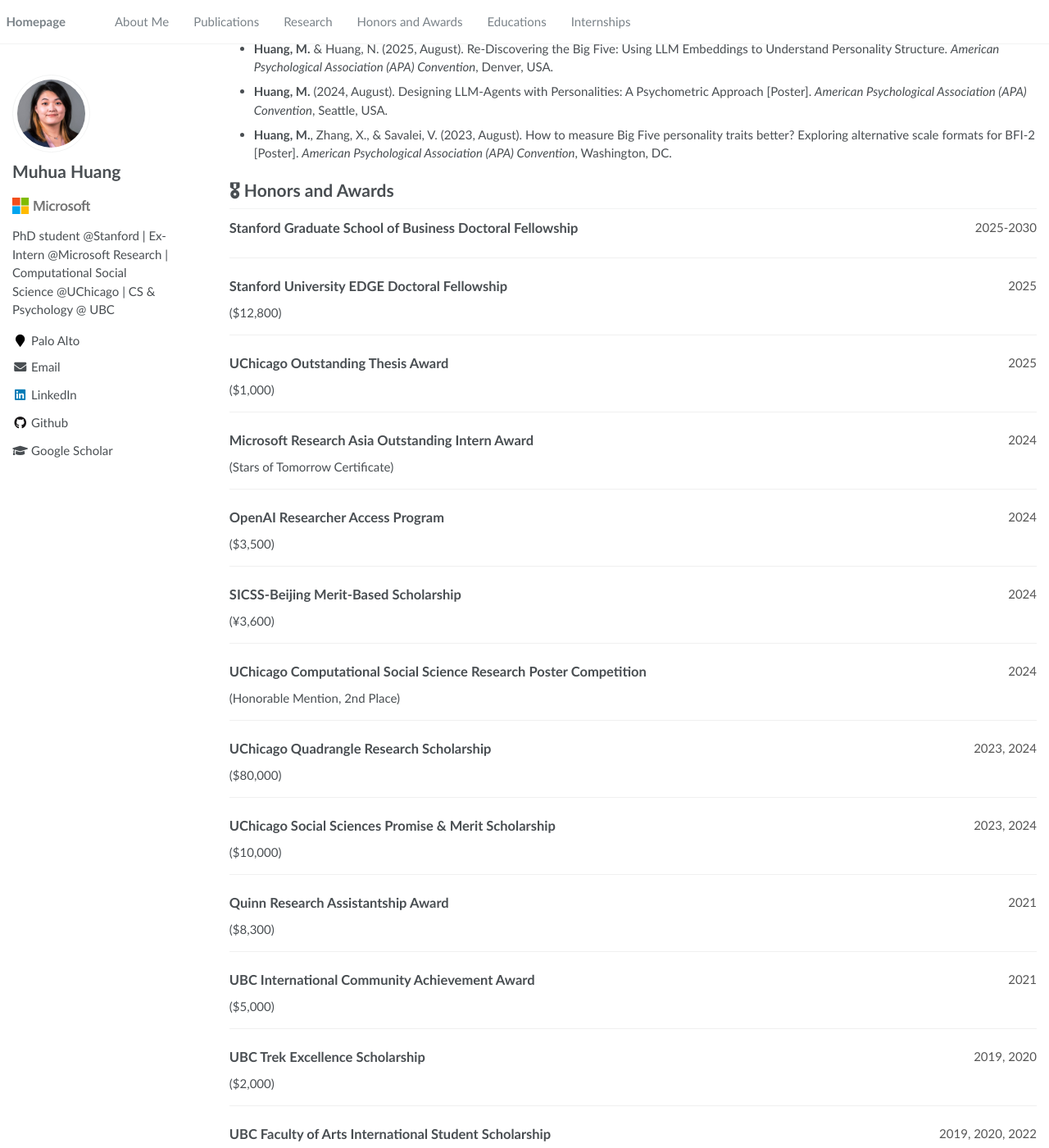
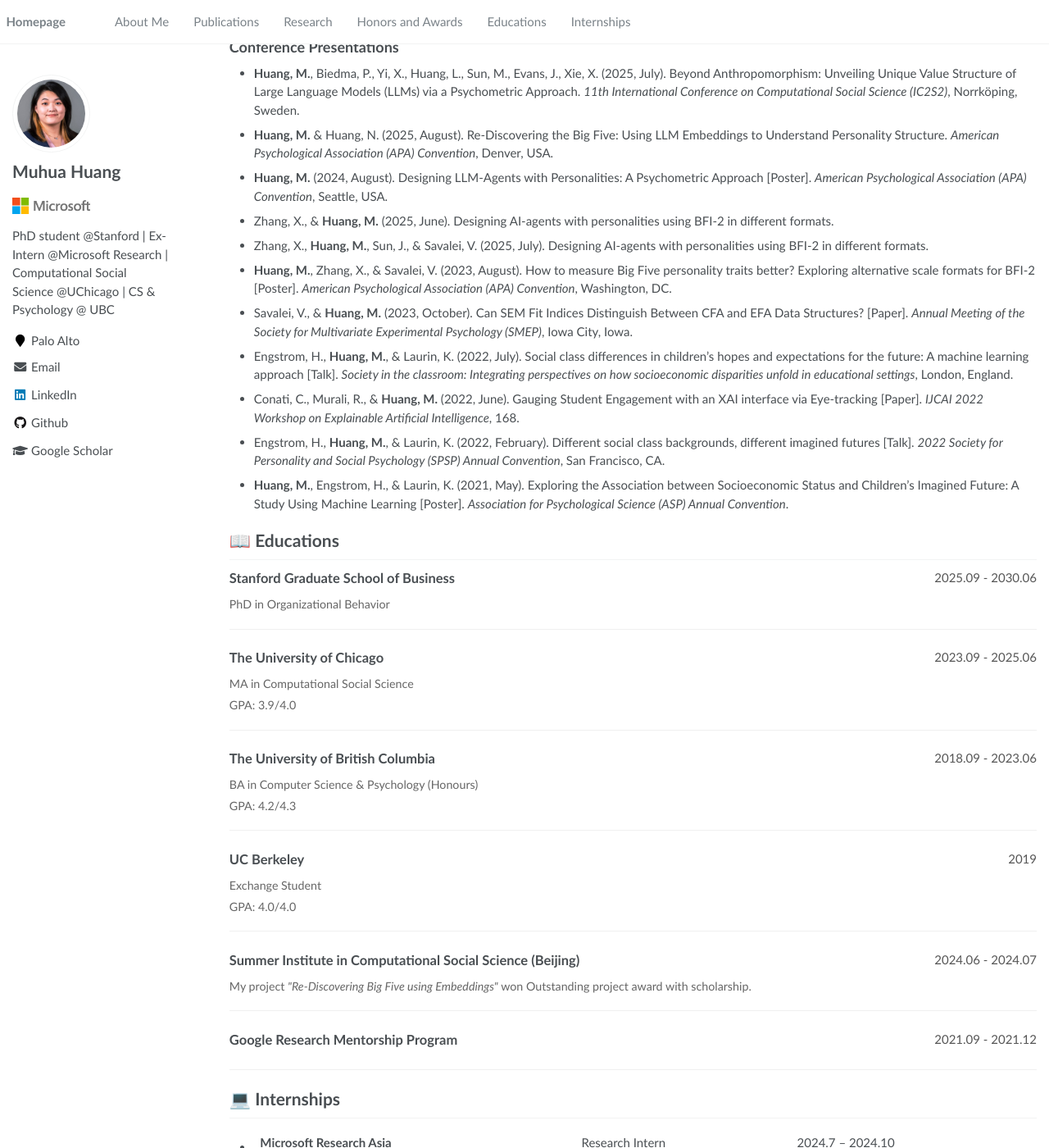
Before and after one commit to muhua-h/muhua-h.github.io, a Jekyll site: the page built from _pages/about.md, in a window 1280 px wide and 1400 px high, scrolled down 1351 px. Shown: the whole window at 82% size. Built offline with Jekyll 4.4.1, drawn with Linux system fonts in a browser that asks for light colours; some of the changed text lies outside the part shown.

Commit message:
updated sidebar

```diff
--- a/_config.yml
+++ b/_config.yml
@@ -28,7 +28,7 @@ author:
   employer         :
   pubmed           :
   googlescholar    : "https://scholar.google.com/citations?user=JxIbPdoAAAAJ&hl=en&inst=5746887945952177237"
-  email            : "muhua@uchicago.edu"
+  email            : "muhua@stanford.edu"
   researchgate     :  # example: "https://www.researchgate.net/profile/yourprofile"
   uri              :
   bitbucket        :
--- a/_pages/about.md
+++ b/_pages/about.md
@@ -17,6 +17,6 @@ redirect_from:
 {% include_relative includes/research.md %}
 {% endcomment %}
 
+{% include_relative includes/others.md %}
+
 {% include_relative includes/honers.md %}
-
-{% include_relative includes/others.md %}
--- a/_pages/includes/others.md
+++ b/_pages/includes/others.md
@@ -31,7 +31,7 @@
     <div class="education-details">Exchange Student</div>
     <div class="education-details">GPA: 4.0/4.0</div>
   </div>
-  <div class="education-date">2019.09 - 2019.12</div>
+  <div class="education-date">2019</div>
 </div>
 
 <div class="education-item">
--- a/_pages/includes/pub.md
+++ b/_pages/includes/pub.md
@@ -2,6 +2,8 @@
 ## Journal and Conference Proceedings
 - **Huang, M.**, & Evans, J. (In Press). Institutions as cached computation for resource-rational negotiation. *Behavioral and Brain Sciences*. [https://doi.org/10.1017/S0140525X2510174X](https://doi.org/10.1017/S0140525X2510174X)
 - **Huang, M.**, Zhang, X., Soto, C., & Evans, J. (Under Review). Designing AI-Agents with Personalities: A Psychometric Approach. *Personality Science*. [[Preprint]](https://arxiv.org/abs/2410.19238)
+- Bai, Y., Duan, S., **Huang, M.**, Yao, J., Liu, Z., Zhang, P., ... & Xie, X. (Under Review). IROTE: Human-like Traits Elicitation of Large Language Model via In-Context Self-Reflective Optimization. [[Preprint]]()
+- Zhang, H., **Huang, M.**, & Wang, J. (Under Review). Evolving Collective Cognition in Human-Agent Hybrid Societies: How Agents Form Stances and Boundaries. [[Preprint]]()
 - Zhang, X., **Huang, M.**, Sun, J., & Savalei, V. (2025). Improving the Measurement of the Big Five via Alternative Formats for the BFI-2. *Journal of Personality Assessment*. [https://doi.org/10.1080/00223891.2025.2531187](https://doi.org/10.1080/00223891.2025.2531187)
 - Yao, J., Yi, X., Duan, S., Wang, J., Bai, Y., **Huang, M.**, ... & Xie, X. (2025). Value compass benchmarks: A comprehensive, generative and self-evolving platform for llms' value evaluation. *Proceedings of the 63rd Annual Meeting of the Association for Computational Linguistics*. [https://doi.org/10.18653/v1/2025.acl-demo.64](https://doi.org/10.18653/v1/2025.acl-demo.64)
 - Kim, H., Yi, X., Bak, J., Yao, J., Lian, J., **Huang, M.**, Duan, S., & Xie, X. (2025). The Road to Artificial SuperIntelligence: A Comprehensive Survey of Superalignment. *SuperIntelligence - Robotics - Safety & Alignment*, 2(1). [https://doi.org/10.70777/si.v2i1.13963](https://doi.org/10.70777/si.v2i1.13963)
@@ -12,4 +14,11 @@
 - **Huang, M.**, Biedma, P., Yi, X., Huang, L., Sun, M., Evans, J., Xie, X. (2025, July). Beyond Anthropomorphism: Unveiling Unique Value Structure of Large Language Models (LLMs) via a Psychometric Approach. *11th International Conference on Computational Social Science (IC2S2)*, Norrköping, Sweden.
 - **Huang, M.** & Huang, N. (2025, August). Re-Discovering the Big Five: Using LLM Embeddings to Understand Personality Structure. *American Psychological Association (APA) Convention*, Denver, USA.
 - **Huang, M.** (2024, August). Designing LLM-Agents with Personalities: A Psychometric Approach [Poster]. *American Psychological Association (APA) Convention*, Seattle, USA.
+- Zhang, X., & **Huang, M.** (2025, June). Designing AI-agents with personalities using BFI-2 in different formats.
+- Zhang, X., **Huang, M.**, Sun, J., & Savalei, V. (2025, July). Designing AI-agents with personalities using BFI-2 in different formats.
 - **Huang, M.**, Zhang, X., & Savalei, V. (2023, August). How to measure Big Five personality traits better? Exploring alternative scale formats for BFI-2 [Poster]. *American Psychological Association (APA) Convention*, Washington, DC.
+- Savalei, V., & **Huang, M.** (2023, October). Can SEM Fit Indices Distinguish Between CFA and EFA Data Structures? [Paper]. *Annual Meeting of the Society for Multivariate Experimental Psychology (SMEP)*, Iowa City, Iowa.
+- Engstrom, H., **Huang, M.**, & Laurin, K. (2022, July). Social class differences in children's hopes and expectations for the future: A machine learning approach [Talk]. *Society in the classroom: Integrating perspectives on how socioeconomic disparities unfold in educational settings*, London, England.
+- Conati, C., Murali, R., & **Huang, M.** (2022, June). Gauging Student Engagement with an XAI interface via Eye-tracking [Paper]. *IJCAI 2022 Workshop on Explainable Artificial Intelligence*, 168.
+- Engstrom, H., **Huang, M.**, & Laurin, K. (2022, February). Different social class backgrounds, different imagined futures [Talk]. *2022 Society for Personality and Social Psychology (SPSP) Annual Convention*, San Francisco, CA.
+- **Huang, M.**, Engstrom, H., & Laurin, K. (2021, May). Exploring the Association between Socioeconomic Status and Children's Imagined Future: A Study Using Machine Learning [Poster]. *Association for Psychological Science (ASP) Annual Convention*.
```
